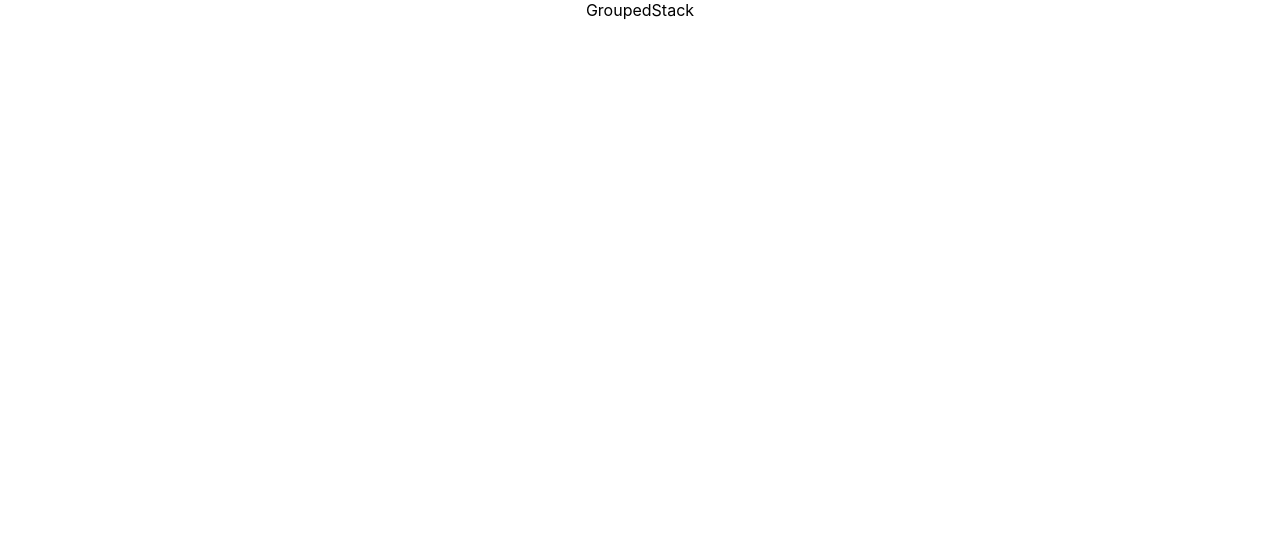
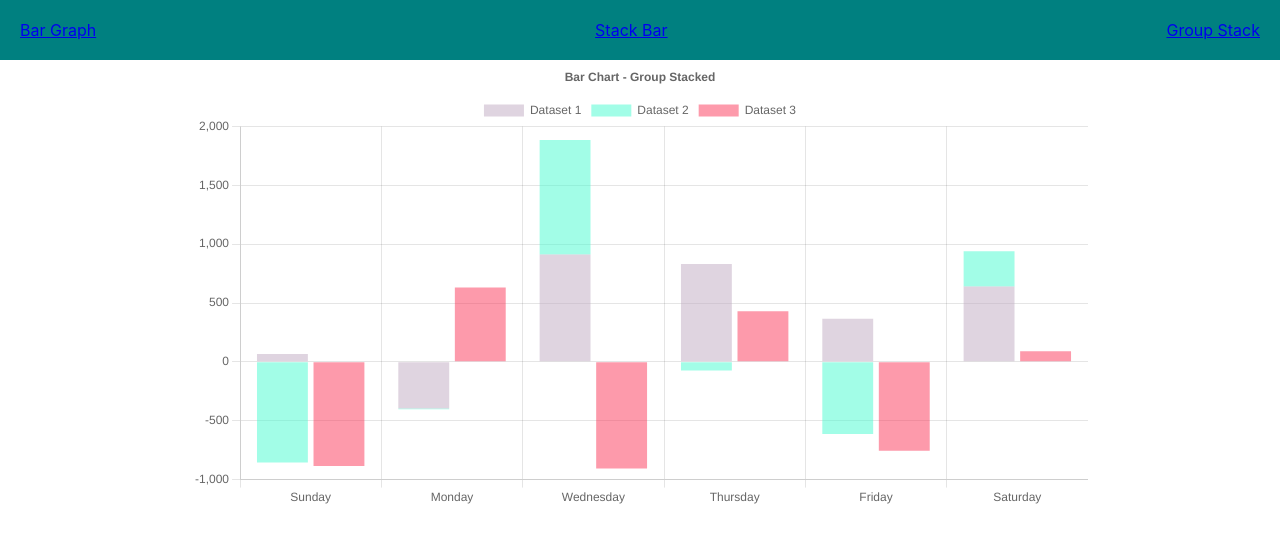
Before and after one commit to ritesh22201/GizzBlizz, a React (Create React App) app in the folder Chart.js/charts/: page /groupStack in a window 1280 px wide. Shown: the top 542 px of the page. Built offline with nearby package versions, Linux system fonts and the light colour scheme.

Commit message:
code added

```diff
--- a/Chart.js/charts/src/App.js
+++ b/Chart.js/charts/src/App.js
@@ -2,10 +2,12 @@ import logo from './logo.svg';
 import './App.css';
 import ChartHorizontal from './pages/ChartHorizontal';
 import AllRoutes from './routes/AllRoutes';
+import Navbar from './components/Navbar';
 
 function App() {
   return (
     <div className="App">
+      <Navbar/>
       <AllRoutes/>
     </div>
   );
--- a/Chart.js/charts/src/components/Navbar.jsx
+++ b/Chart.js/charts/src/components/Navbar.jsx
@@ -3,9 +3,10 @@ import { Link } from 'react-router-dom';
 
 const Navbar = () => {
   return (
-    <div>
+    <div style={{padding : '20px', display : 'flex', justifyContent : 'space-between', backgroundColor: 'teal'}}>
         <Link to={'/'}>Bar Graph</Link>
         <Link to={'/stackBar'}>Stack Bar</Link>
+        <Link to={'/groupStack'}>Group Stack</Link>
     </div>
   )
 }
--- a/Chart.js/charts/src/pages/GroupedStack.jsx
+++ b/Chart.js/charts/src/pages/GroupedStack.jsx
@@ -45,26 +45,28 @@ const GroupedStack = () => {
             {
                 label: 'Dataset 1',
                 data : labels.map(() => faker.datatype.number({min : -1000, max : 1000})),
-                backgroundColor : randomColorGenerator(),
+                backgroundColor : randomColorGenerator(255),
                 stack : 'Stack 0'
             },
             {
                 label: 'Dataset 2',
                 data : labels.map(() => faker.datatype.number({min : -1000, max : 1000})),
-                backgroundColor : randomColorGenerator(),
+                backgroundColor : randomColorGenerator(255),
                 stack : 'Stack 0'
             },
             {
                 label: 'Dataset 3',
                 data : labels.map(() => faker.datatype.number({min : -1000, max : 1000})),
-                backgroundColor : randomColorGenerator(),
+                backgroundColor : randomColorGenerator(255),
                 stack : 'Stack 1'
             },
         ]
     }
 
     return (
-        <div>GroupedStack</div>
+        <div style={{width : '70%', margin : 'auto'}}>
+            <Bar options={options} data={data}/>
+        </div>
     )
 }
 
```
